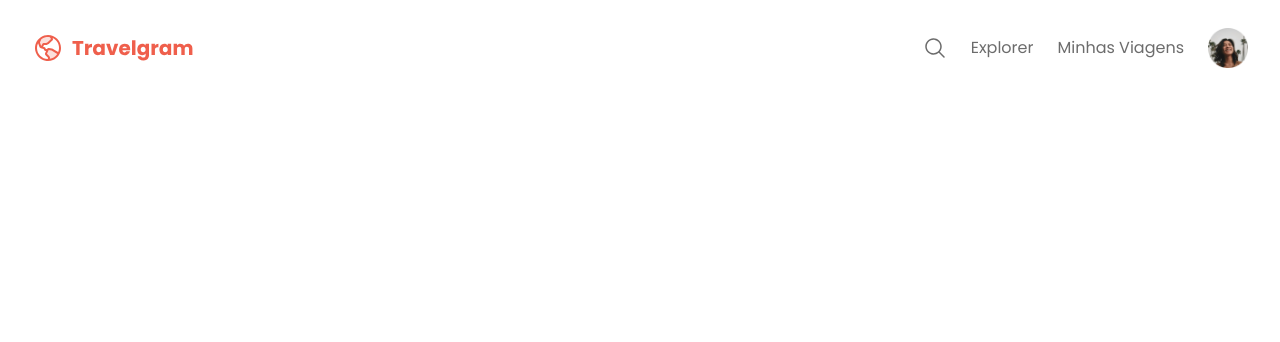
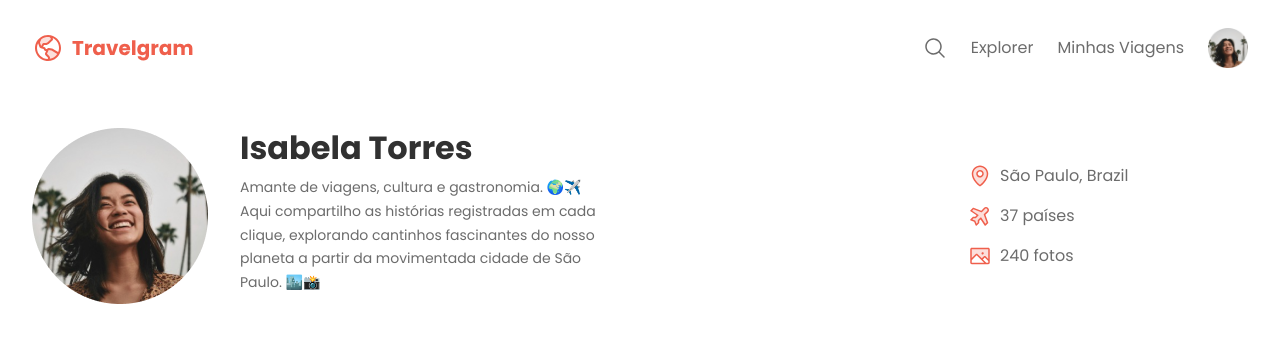
Before and after one commit to asaferb/projeto-travelgram, a plain HTML site: page index.html in a window 1280 px wide. Drawn offline with Linux system fonts and the light colour scheme; a web font is replaced by a local one.

Commit message:
done header

```diff
--- a/index.html
+++ b/index.html
@@ -1,5 +1,6 @@
 <!DOCTYPE html>
 <html lang="pt-br">
+
 <head>
     <link rel="preconnect" href="https://fonts.googleapis.com">
     <link rel="preconnect" href="https://fonts.gstatic.com" crossorigin>
@@ -7,8 +8,11 @@
     <meta name="viewport" content="width=device-width, initial-scale=1.0">
     <title>Travelgram | Perfil de Viagens</title>
     <link rel="stylesheet" href="styles/index.css">
-    <link href="https://fonts.googleapis.com/css2?family=Alice&family=Inter:ital,opsz,wght@0,14..32,100..900;1,14..32,100..900&family=Madimi+One&family=Open+Sans:ital,wght@0,300..800;1,300..800&family=Poppins:wght@400;700&family=Roboto&family=Titillium+Web:wght@300;400;700&display=swap" rel="stylesheet">
+    <link
+        href="https://fonts.googleapis.com/css2?family=Alice&family=Inter:ital,opsz,wght@0,14..32,100..900;1,14..32,100..900&family=Madimi+One&family=Open+Sans:ital,wght@0,300..800;1,300..800&family=Poppins:wght@400;700&family=Roboto&family=Titillium+Web:wght@300;400;700&display=swap"
+        rel="stylesheet">
 </head>
+
 <body>
     <div class="bg-surface-color">
         <nav class="container">
@@ -29,9 +33,40 @@
                 </li>
             </ul>
         </nav>
+
+        <header>
+            <div class="container">
+                <div id="profile">
+                    <img src="assets/Profile pic.png" alt="Imagem de Isabela Torres">
+                    <div>
+                        <h1>Isabela Torres</h1>
+                        <p>
+                            Amante de viagens, cultura e gastronomia. 🌍✈️<br>
+                            Aqui compartilho as histórias registradas em cada clique, explorando cantinhos fascinantes
+                            do nosso planeta a partir da movimentada cidade de São Paulo. 🏙️📸
+                        </p>
                     </div>
-<header>
+                </div>
+                <div>
+                    <ul id="info">
+                        <li>
+                            <img src="assets/icons/MapPin.svg" alt="icone de mapa">
+                            <span>São Paulo, Brazil</span>
+                        </li>
 
+                        <li>
+                            <img src="assets/icons/AirplaneTilt.svg" alt="icone de aviao">
+                            <span>37 países</span>
+                        </li>
+                        <li>
+                            <img src="assets/icons/Image.svg" alt="icone de imagem">
+                            <span>240 fotos</span>
+                        </li>
+                    </ul>
+                </div>
+            </div>
         </header>
+    </div>
 </body>
+
 </html>
--- /dev/null
+++ b/styles/header.css
@@ -0,0 +1,42 @@
+header {
+    padding-block: 32px;
+}
+
+header .container {
+    display: flex;
+    justify-content: space-between;
+    align-items: center;
+}
+
+#profile {
+    display: flex;
+    gap: 32px;
+}
+
+#profile > div {
+    max-width: 384px;
+}
+
+#profile h1 {
+    font: var(--text-lg);
+    color: var(--text-color-primary);
+    margin-bottom: 8px;
+}
+
+#profile p {
+    font: var(--text-md);
+}
+
+#info {
+    list-style: none;
+    display: flex;
+    flex-direction: column;
+    gap: 16px;
+    width: 280px;
+}
+
+#info li {
+    display: flex;
+    align-items: center;
+    gap: 8px;
+}
--- a/styles/index.css
+++ b/styles/index.css
@@ -1,2 +1,3 @@
 @import url(global.css);
 @import url(nav.css);
+@import url(header.css);
```
Lines whose indentation alone changed are shown as unchanged.
